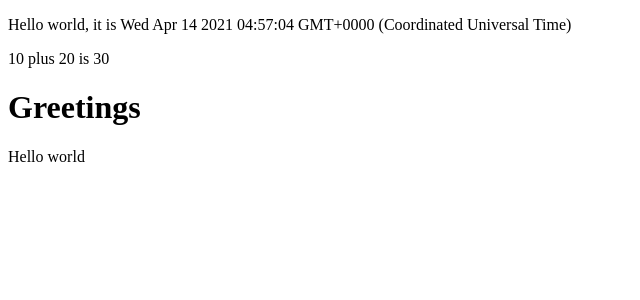
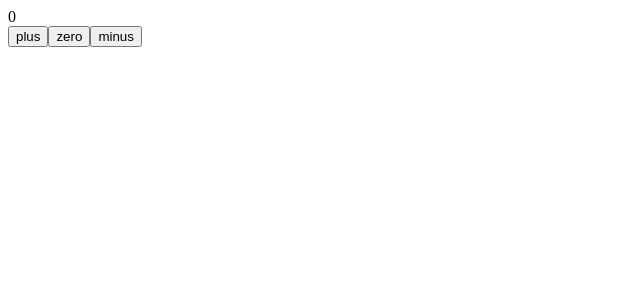
Before and after one commit to Fayyaz00/catz-react, a React (Create React App) app: page / in a window 1280 px wide. Shown: the top 300 px of the page, without its empty margins (0-640 px from the left). Built offline with nearby package versions, Linux system fonts and the light colour scheme.

Commit message:
1c - Component state, event handlers

```diff
--- a/src/App.js
+++ b/src/App.js
@@ -1,32 +1,46 @@
-const Hello = () => {
+import React, { useState } from 'react'
+
+const Display = (props) => {
+
+  const { counter } = props;
+
+  return (
+    <div>{props.counter}</div>
+  )
+}
+
+const Button = (props) => {
+  return (
+    <button onClick={props.handleClick}>
+      {props.text}
+    </button>
+  )
+}
+
+const App = () => {
+  const [counter, setCounter] = useState(0)
+
+  const increaseByOne = () => setCounter(counter + 1)
+  const decreaseByOne = () => setCounter(counter - 1)
+  const setToZero = () => setCounter(0)
+
   return (
     <div>
-      <p>Hello world</p>
+      <Display counter={counter} />
+      <Button
+        handleClick={increaseByOne}
+        text='plus'
+      />
+      <Button
+        handleClick={setToZero}
+        text='zero'
+      />
+      <Button
+        handleClick={decreaseByOne}
+        text='minus'
+      />
     </div>
   )
 }
 
-const App = () => {
-
-  console.log('Hello from component')
-
-  const now = new Date()
-  const a = 10
-  const b = 20
-
-  return (
-    <div>
-      <p>Hello world, it is {now.toString()}</p>
-      <p>
-        {a} plus {b} is {a + b}
-      </p>
-      <div>
-        <h1>Greetings</h1>
-        <Hello />
-      </div>
-    </div>
-  )
-}
-
-
 export default App
```
